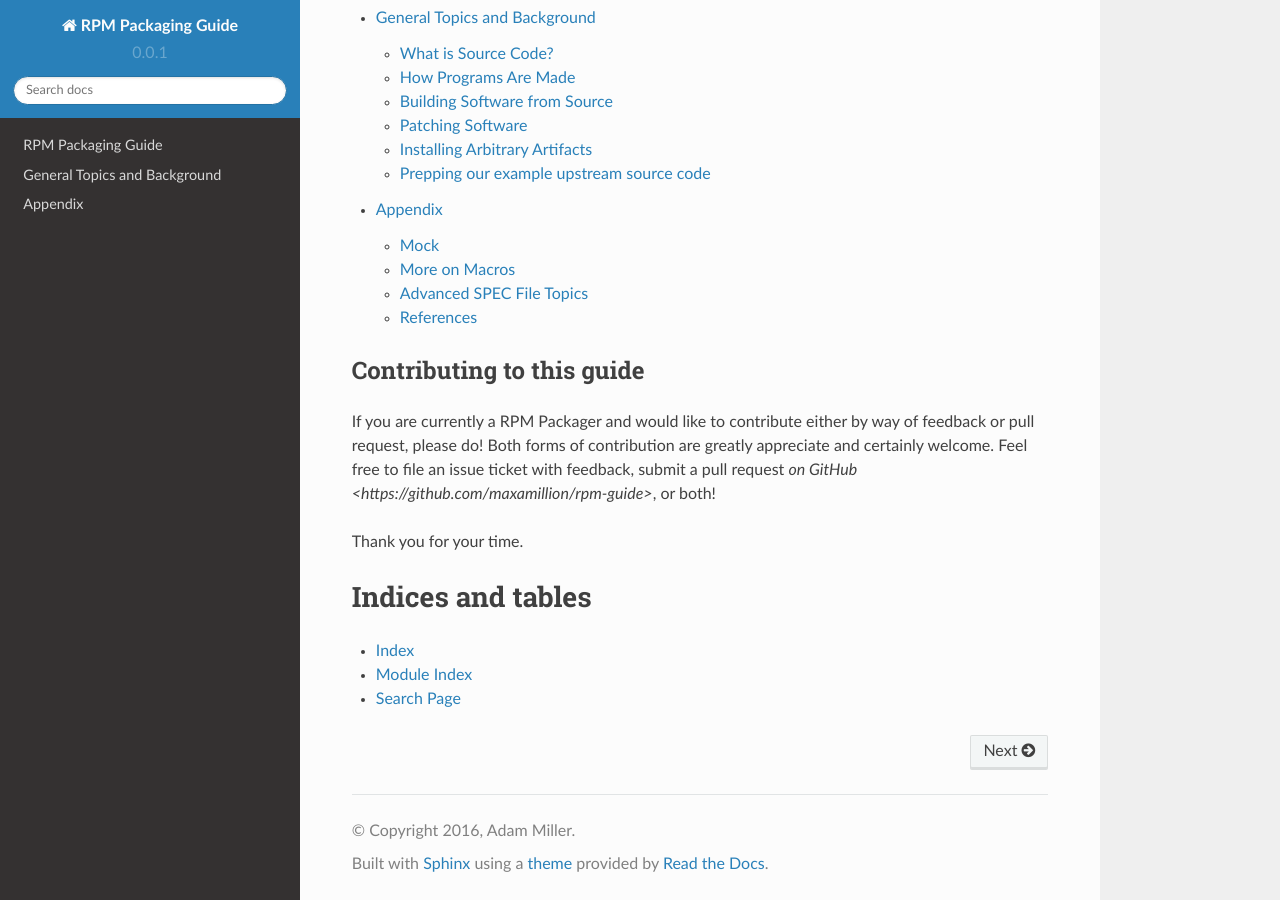
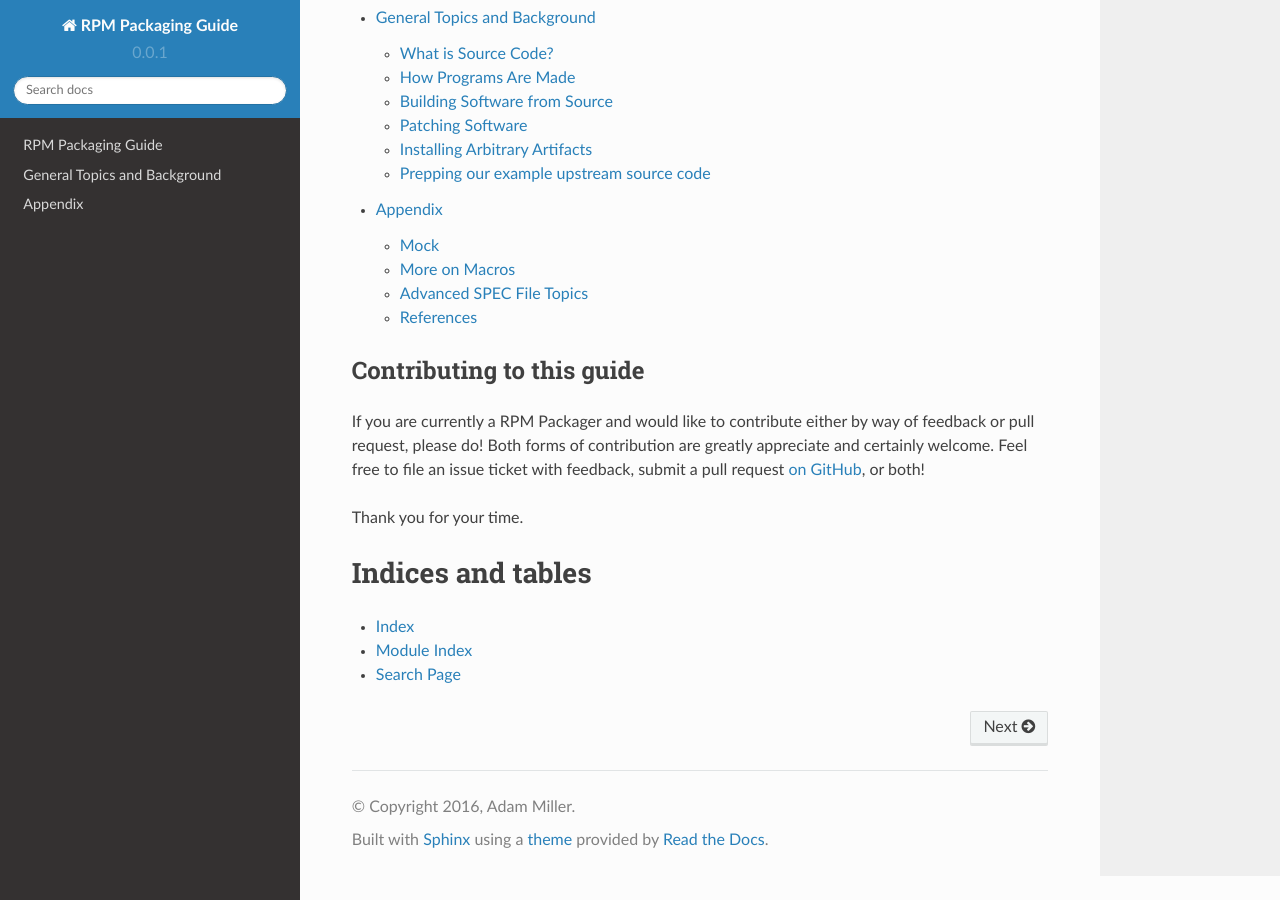
Before and after one commit to redhat-developer/rpm-packaging-guide, a Sphinx documentation site: the page built from source/index.rst, in a window 1280 px wide and 900 px high, scrolled down 2188 px. Built offline with Sphinx 7.4.7 and the Read the Docs theme 2.0.0, drawn with Linux system fonts in a browser that asks for light colours.

Commit message:
fix the github url in the index page
Signed-off-by: Adam Miller <maxamillion@fedoraproject.org>

```diff
--- a/source/index.rst
+++ b/source/index.rst
@@ -121,7 +121,7 @@ If you are currently a RPM Packager and would like to contribute either by way
 of feedback or pull request, please do! Both forms of contribution are greatly
 appreciate and certainly welcome. Feel free to file an issue ticket with
 feedback, submit a pull request `on GitHub
-<https://github.com/maxamillion/rpm-guide>`, or both!
+<https://github.com/maxamillion/rpm-guide>`_, or both!
 
 Thank you for your time.
 
```
